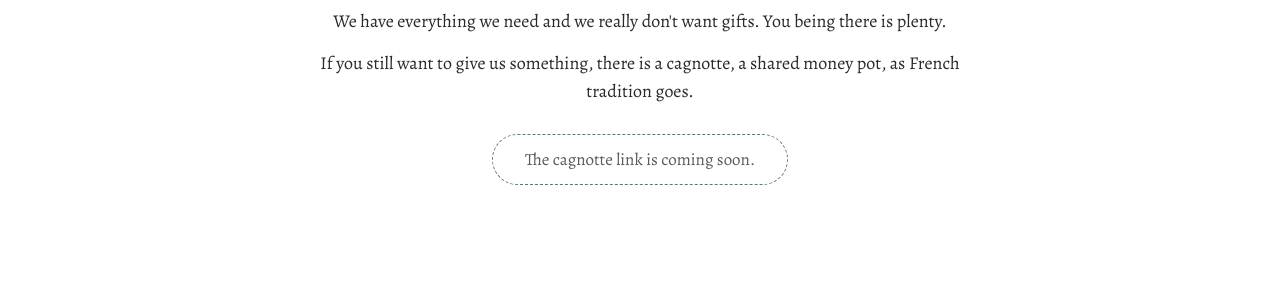
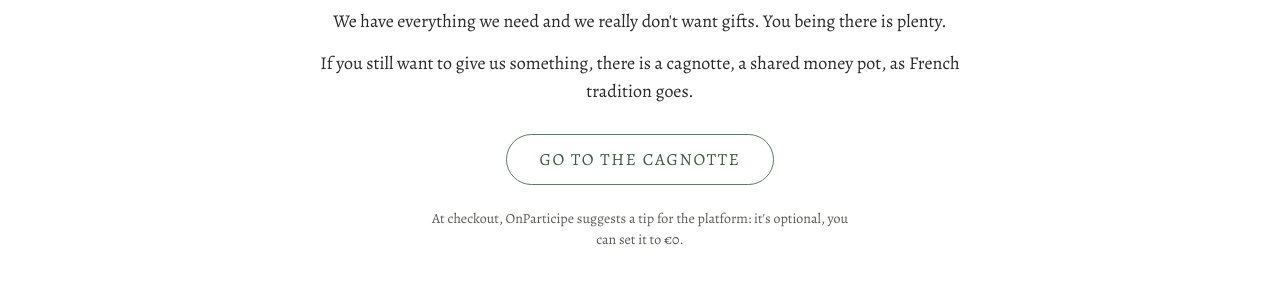
Before and after one commit to Fadi1089/marriage, a plain HTML site: page index.html in a window 1280 px wide. Shown: the part 4460-4761 px from the top of the page. Drawn offline with nearby package versions, Linux system fonts and the light colour scheme; no server answers; a web font is replaced by a local one.

Commit message:
Add OnParticipe cagnotte link and optional-tip note
Co-Authored-By: Claude Opus 5.5 <noreply@anthropic.com>
Claude-Session: https://claude.ai/code/session_01NkUGwZkFbYihy8uj1V5UNi

```diff
--- a/assets/css/bloom.css
+++ b/assets/css/bloom.css
@@ -166,3 +166,5 @@ input:focus, textarea:focus, .multi-btn:focus { outline: none; background: #fff;
 
 /* keep bleeding leaves from widening the page on phones */
 main { overflow-x: clip; }
+
+.gift-note { font-size: 14px; color: var(--ink-soft); max-width: 420px; margin: 14px auto 0 !important; }
--- a/assets/js/config.js
+++ b/assets/js/config.js
@@ -7,7 +7,7 @@ window.CONFIG = {
   scriptUrl: "https://script.google.com/macros/s/AKfycbx5Eerw7YI1ooxkMBGv2-kK2WxaTk0CYjuAPB0qxW3FHJuInmz9uFpwfaDLSKprmKG5/exec",
 
   // Cagnotte link (Leetchi, Lydia/Sumeria, PayPal…). Leave "" to hide the button.
-  cagnotteUrl: "",
+  cagnotteUrl: "https://www.onparticipe.fr/c/M2lP97u0",
 
   // Optional bank transfer instead of / next to the cagnotte. Leave "" to hide.
   iban: "",
--- a/assets/js/i18n.js
+++ b/assets/js/i18n.js
@@ -46,6 +46,7 @@ fr: {
   "gift.body2": "Si vous tenez quand même à nous offrir quelque chose, une cagnotte est ouverte, comme le veut la tradition française.",
   "gift.cta": "Participer à la cagnotte",
   "gift.soon": "Le lien de la cagnotte arrive bientôt.",
+  "gift.tip": "Au moment de payer, OnParticipe propose un pourboire pour la plateforme : il est facultatif, vous pouvez le mettre à 0 €.",
   "gift.iban": "Ou par virement",
   "gift.copy": "Copier", "gift.copied": "Copié",
 
@@ -136,6 +137,7 @@ de: {
   "gift.body2": "Wer uns trotzdem etwas schenken möchte: Nach französischer Tradition gibt es eine Cagnotte, eine gemeinsame Geldkasse.",
   "gift.cta": "Zur Cagnotte",
   "gift.soon": "Der Link zur Cagnotte folgt bald.",
+  "gift.tip": "Beim Bezahlen schlägt OnParticipe ein Trinkgeld für die Plattform vor: Es ist freiwillig, ihr könnt es auf 0 € setzen.",
   "gift.iban": "Oder per Überweisung",
   "gift.copy": "Kopieren", "gift.copied": "Kopiert",
 
@@ -226,6 +228,7 @@ en: {
   "gift.body2": "If you still want to give us something, there is a cagnotte, a shared money pot, as French tradition goes.",
   "gift.cta": "Go to the cagnotte",
   "gift.soon": "The cagnotte link is coming soon.",
+  "gift.tip": "At checkout, OnParticipe suggests a tip for the platform: it's optional, you can set it to €0.",
   "gift.iban": "Or by bank transfer",
   "gift.copy": "Copy", "gift.copied": "Copied",
 
--- a/index.html
+++ b/index.html
@@ -133,6 +133,7 @@
     <p data-i18n="gift.body"></p>
     <p data-i18n="gift.body2"></p>
     <a class="btn btn-ghost" id="cagnotteBtn" target="_blank" rel="noopener" data-i18n="gift.cta"></a>
+    <p class="gift-note" data-i18n="gift.tip"></p>
     <div class="iban" id="ibanBox" hidden>
       <p class="kicker" data-i18n="gift.iban"></p>
       <p><span id="ibanHolder"></span><br><code id="ibanValue"></code>
```
